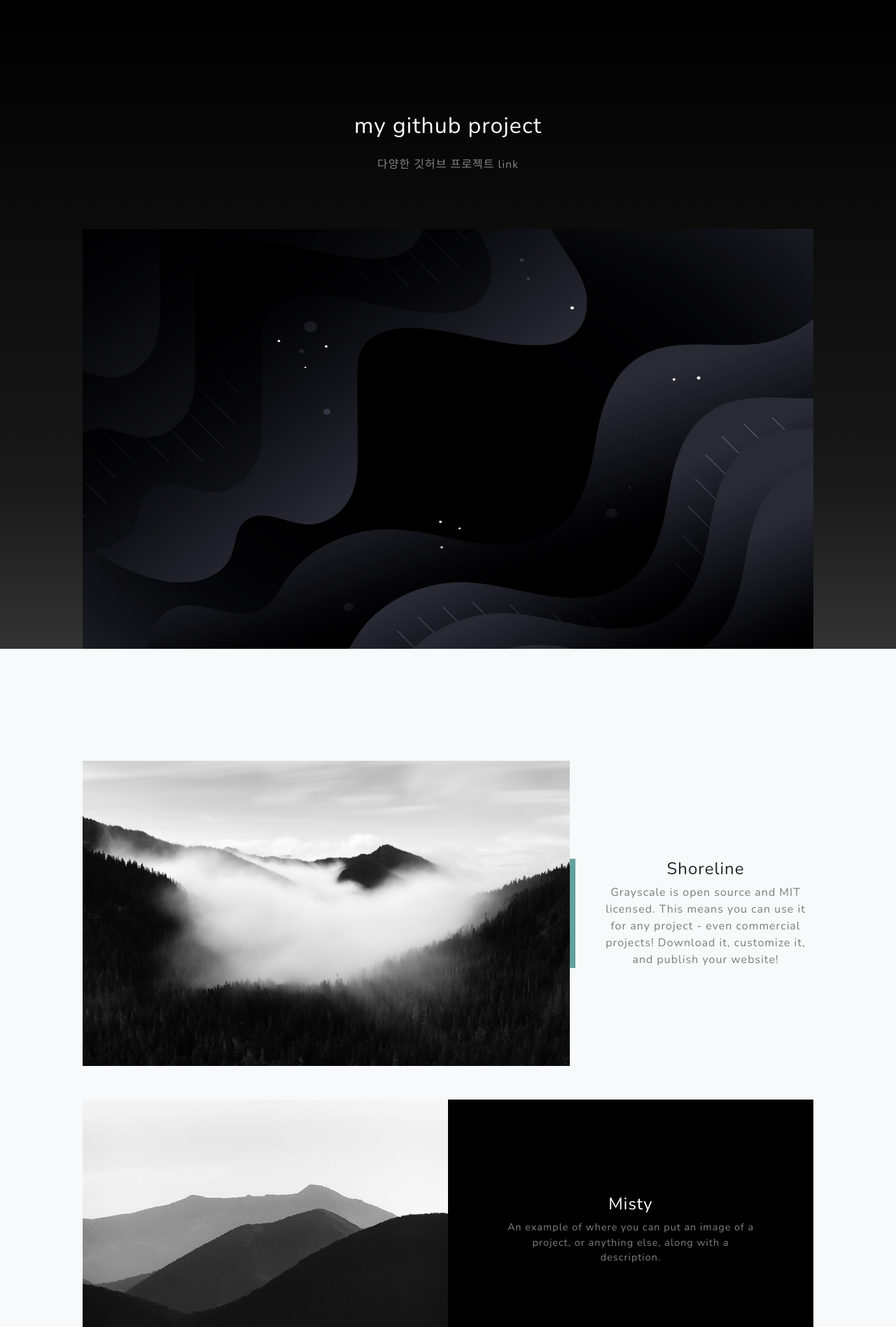
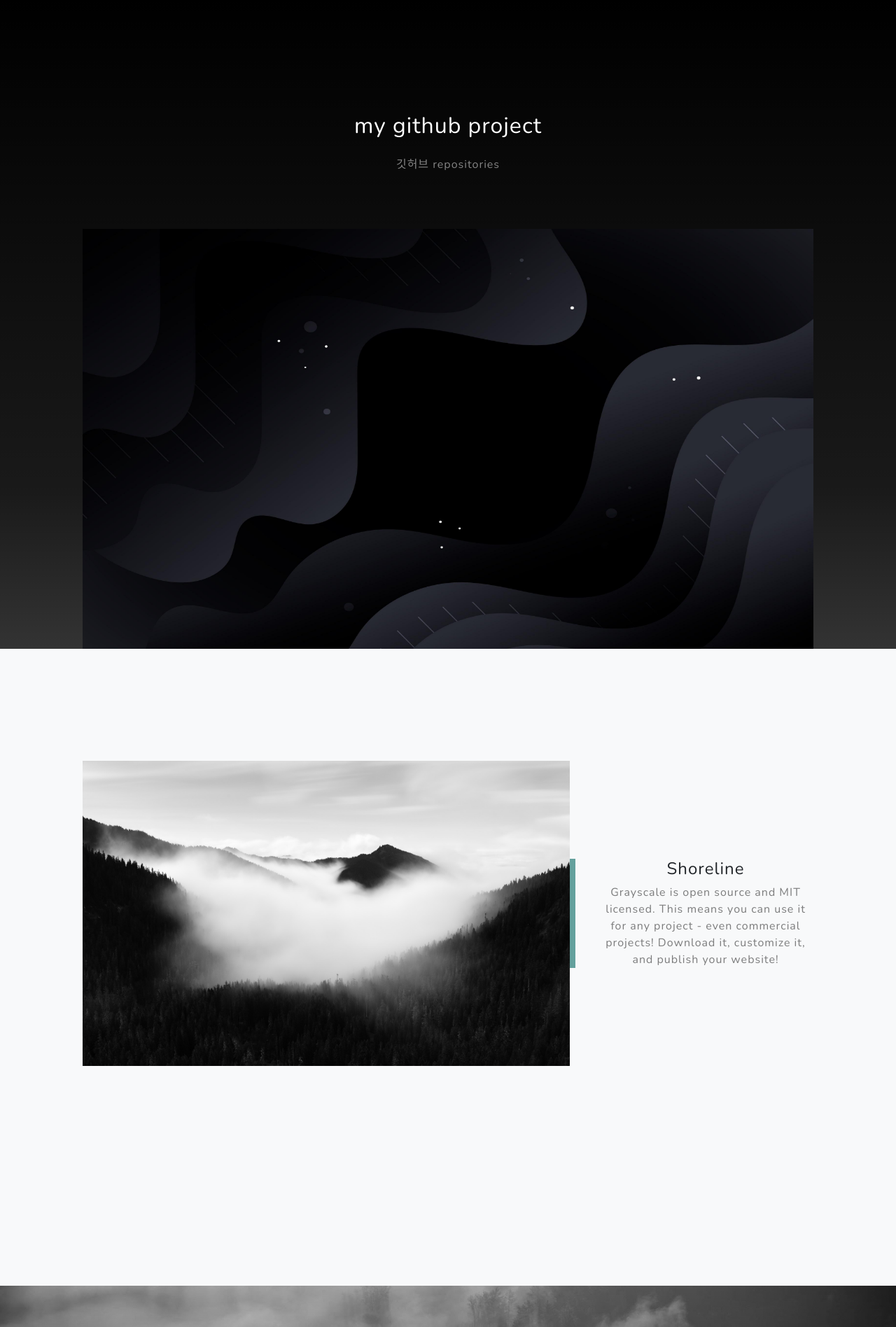
Before and after one commit to wngh1212/django, a Django app: page / in a window 1280 px wide. Shown: the part 799-2695 px from the top of the page at 70% size. Run offline with Django 4.2, Linux system fonts and the light colour scheme; some libraries are stand-ins or nearby versions.

Commit message:
Update index.html

```diff
--- a/test_server/sites/templates/index.html
+++ b/test_server/sites/templates/index.html
@@ -16,6 +16,11 @@
         <link href="https://fonts.googleapis.com/css?family=Nunito:200,200i,300,300i,400,400i,600,600i,700,700i,800,800i,900,900i" rel="stylesheet" />
         <!-- Core theme CSS (includes Bootstrap) -->
         <link href="{% static 'css/styles.css' %}" rel="stylesheet" />
+        <style>
+            *{
+                overflow: hidden;
+            }
+        </style>
     </head>
     <body id="page-top">
         <!-- Navigation-->
@@ -53,7 +58,7 @@
                     <div class="col-lg-8">
                         <h2 class="text-white mb-4">my github project</h2>
                         <p class="text-white-50">
-                            다양한 깃허브 프로젝트 link
+                             깃허브 repositories
                         </p>
                     </div>
                 </div>
@@ -61,7 +66,7 @@
             </div>
         </section>
         <!-- Projects-->
-        <section class="projects-section bg-light" id="projects">
+        <section class="projects-section bg-light" id="projects" style="height: 910px;">
             <div class="container px-4 px-lg-5">
                 <!-- Featured Project Row-->
                 <div class="row gx-0 mb-4 mb-lg-5 align-items-center">
@@ -70,34 +75,6 @@
                         <div class="featured-text text-center text-lg-left">
                             <h4>Shoreline</h4>
                             <p class="text-black-50 mb-0">Grayscale is open source and MIT licensed. This means you can use it for any project - even commercial projects! Download it, customize it, and publish your website!</p>
-                        </div>
-                    </div>
-                </div>
-                <!-- Project One Row-->
-                <div class="row gx-0 mb-5 mb-lg-0 justify-content-center">
-                    <div class="col-lg-6"><img class="img-fluid" src="{% static 'assets/img/demo-image-01.jpg' %}"alt="..." /></div>
-                    <div class="col-lg-6">
-                        <div class="bg-black text-center h-100 project">
-                            <div class="d-flex h-100">
-                                <div class="project-text w-100 my-auto text-center text-lg-left">
-                                    <h4 class="text-white">Misty</h4>
-                                    <p class="mb-0 text-white-50">An example of where you can put an image of a project, or anything else, along with a description.</p>
-                                </div>
-                            </div>
-                        </div>
-                    </div>
-                </div>
-                <!-- Project Two Row-->
-                <div class="row gx-0 justify-content-center">
-                    <div class="col-lg-6"><img class="img-fluid" src="{% static 'assets/img/demo-image-02.jpg' %}"alt="..." /></div>
-                    <div class="col-lg-6 order-lg-first">
-                        <div class="bg-black text-center h-100 project">
-                            <div class="d-flex h-100">
-                                <div class="project-text w-100 my-auto text-center text-lg-right">
-                                    <h4 class="text-white">Mountains</h4>
-                                    <p class="mb-0 text-white-50">Another example of a project with its respective description. These sections work well responsively as well!</p>
-                                </div>
-                            </div>
                         </div>
                     </div>
                 </div>
```
